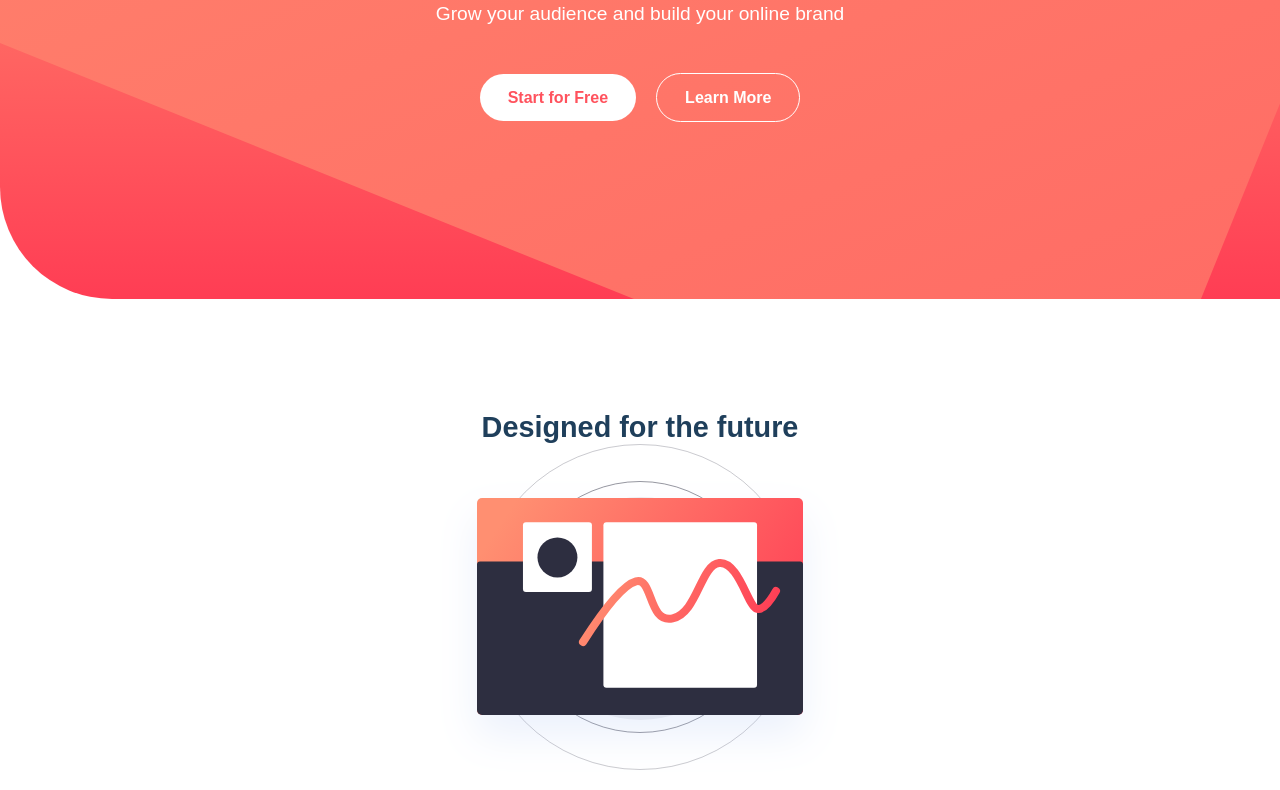
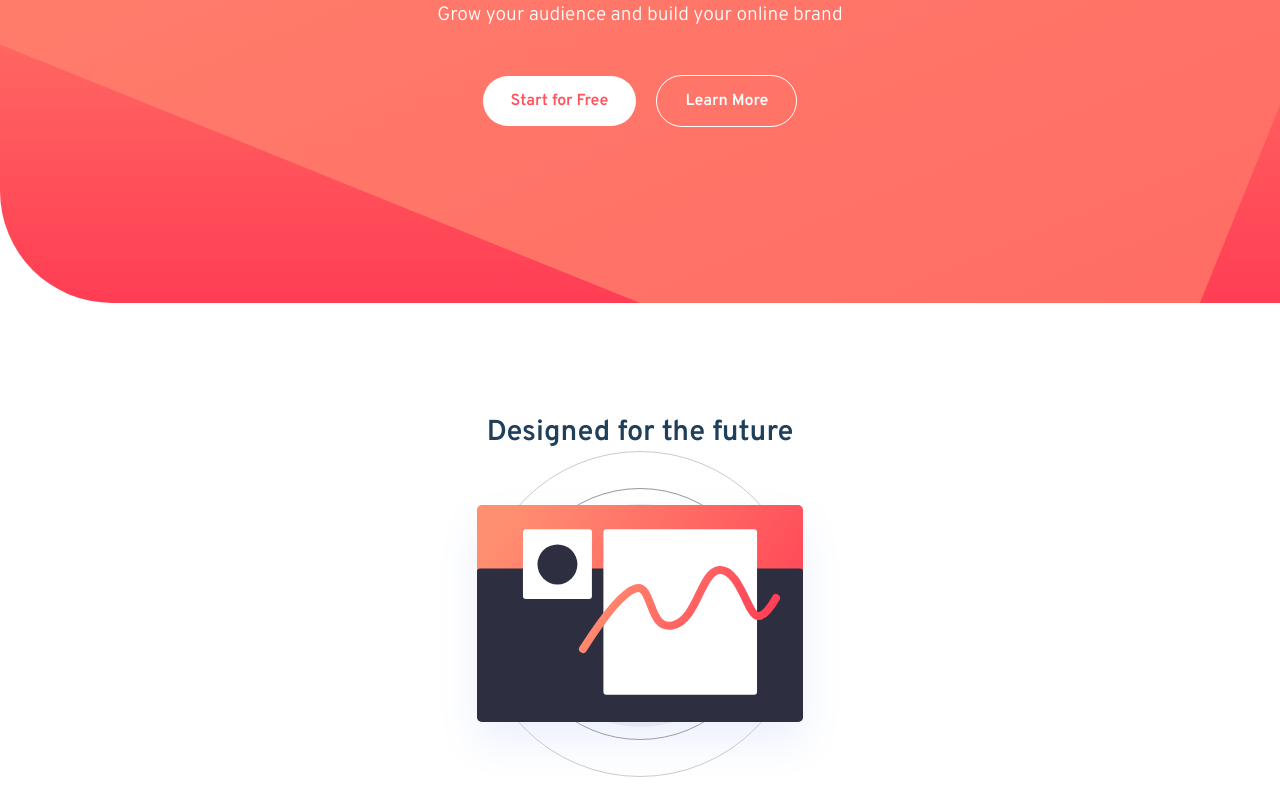
Before and after one commit to ldg/ldg.github.io, a website: page index.html in a window 1280 px wide. Shown: the part 216-1006 px from the top of the page. Drawn offline with Linux system fonts and the light colour scheme.

Commit message:
fixed google font not displaying

```diff
--- a/index.html
+++ b/index.html
@@ -9,7 +9,7 @@
   <title>Frontend Mentor | [Blogr]</title>
   <link rel="preconnect" href="https://fonts.googleapis.com">
   <link rel="preconnect" href="https://fonts.gstatic.com" crossorigin>
-  <!-- <link href="https://fonts.googleapis.com/css2?family=Overpass:wght@300;600&family=Ubuntu:wght@400;500;700&display=swap" rel="stylesheet"> -->
+  <link href="//fonts.googleapis.com/css2?family=Overpass:wght@300;600&family=Ubuntu:wght@400;500;700&display=swap" rel="stylesheet">
   <link rel="stylesheet" href="https://cdnjs.cloudflare.com/ajax/libs/font-awesome/5.15.4/css/all.min.css">
   <script src="https://kit.fontawesome.com/9ea7d0c6fa.js" crossorigin="anonymous"></script>
   <link rel="stylesheet" href="css/main.css">
```
